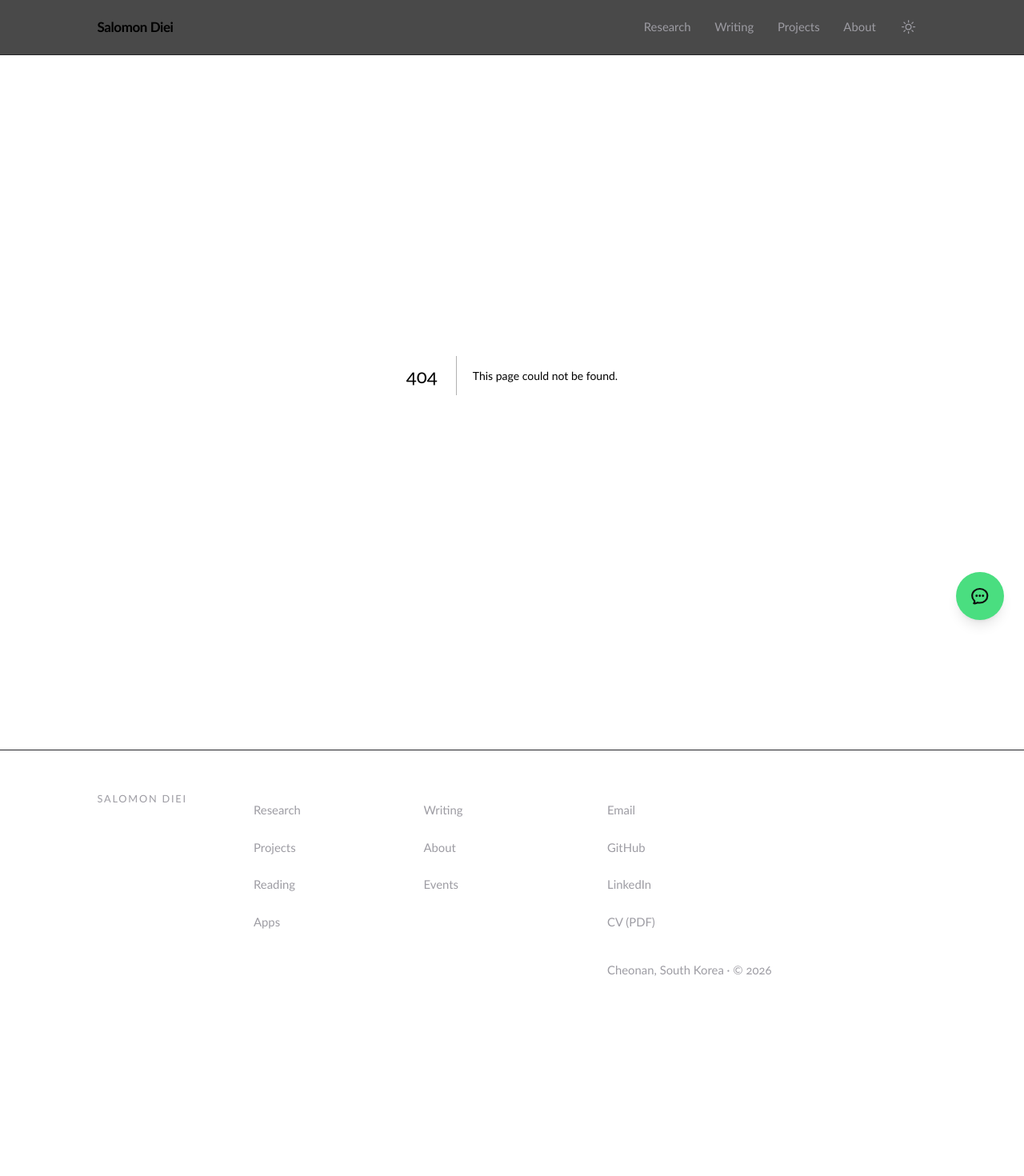
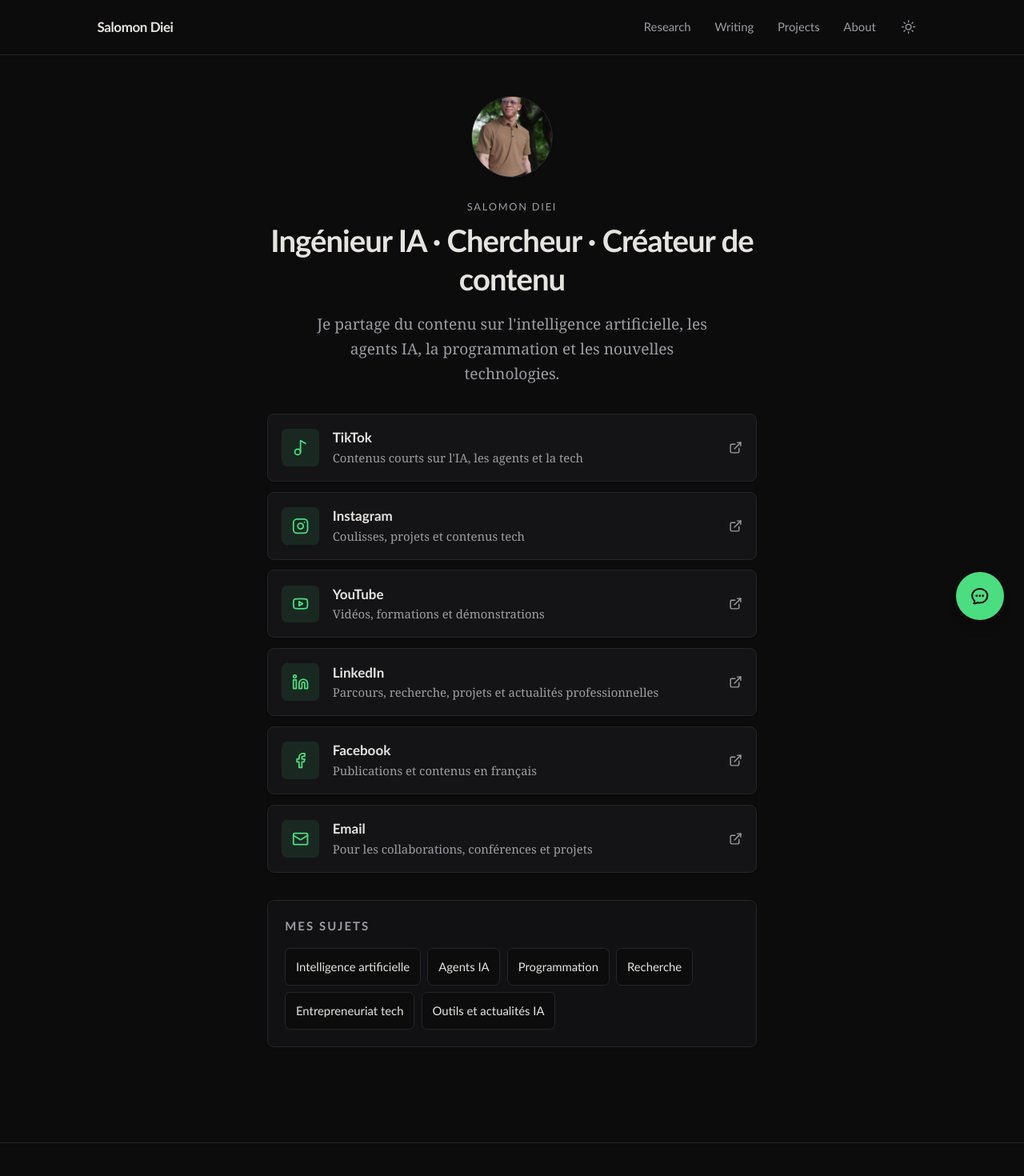
Before and after one commit to Salomondiei08/portfolio, a Next.js app: page /links in a window 1280 px wide. Before the commit this address had no page. Shown: the top 1470 px of the page at 80% size. Before the commit the page ends 1274 px from the top, so only its background shows below. Built offline with nearby package versions, Linux system fonts and the light colour scheme.

Commit message:
Add social links page

```diff
--- a/src/app/layout.tsx
+++ b/src/app/layout.tsx
@@ -103,6 +103,10 @@
               sameAs: [
                 "https://github.com/salomondiei08",
                 "https://linkedin.com/in/salomondiei",
+                "https://www.facebook.com/salomon.diei/",
+                "https://www.instagram.com/salomon.codes/",
+                "https://www.tiktok.com/@salomondiei",
+                "https://www.youtube.com/@Reinvent-Labs",
               ],
               jobTitle: "AI Engineer & Researcher",
               worksFor: {
--- /dev/null
+++ b/src/app/links/page.tsx
@@ -0,0 +1,177 @@
+import type { Metadata } from "next";
+import Image from "next/image";
+import {
+  ExternalLink,
+  Facebook,
+  Instagram,
+  Linkedin,
+  Mail,
+  Music2,
+  Youtube,
+  type LucideIcon,
+} from "lucide-react";
+
+export const metadata: Metadata = {
+  title: "Liens | Salomon Diei",
+  description:
+    "Tous les liens de Salomon Diei: TikTok, Instagram, YouTube, LinkedIn, Facebook et email.",
+  alternates: {
+    canonical: "https://salomondiei.com/links",
+  },
+  openGraph: {
+    title: "Salomon Diei | Liens",
+    description:
+      "Ingénieur IA, chercheur et créateur de contenu sur l'intelligence artificielle, les agents IA, la programmation et la tech.",
+    url: "https://salomondiei.com/links",
+    type: "profile",
+    images: [
+      {
+        url: "https://salomondiei.com/images/salomon.JPG",
+        width: 1200,
+        height: 630,
+        alt: "Salomon Diei",
+      },
+    ],
+  },
+  twitter: {
+    card: "summary_large_image",
+    title: "Salomon Diei | Liens",
+    description:
+      "Retrouve Salomon Diei sur TikTok, Instagram, YouTube, LinkedIn, Facebook et email.",
+    images: ["https://salomondiei.com/images/salomon.JPG"],
+  },
+};
+
+type SocialLink = {
+  name: string;
+  description: string;
+  href: string;
+  icon: LucideIcon;
+};
+
+const socialLinks: SocialLink[] = [
+  {
+    name: "TikTok",
+    description: "Contenus courts sur l'IA, les agents et la tech",
+    href: "https://www.tiktok.com/@salomondiei",
+    icon: Music2,
+  },
+  {
+    name: "Instagram",
+    description: "Coulisses, projets et contenus tech",
+    href: "https://www.instagram.com/salomon.codes/",
+    icon: Instagram,
+  },
+  {
+    name: "YouTube",
+    description: "Vidéos, formations et démonstrations",
+    href: "https://www.youtube.com/@Reinvent-Labs",
+    icon: Youtube,
+  },
+  {
+    name: "LinkedIn",
+    description: "Parcours, recherche, projets et actualités professionnelles",
+    href: "https://linkedin.com/in/salomondiei",
+    icon: Linkedin,
+  },
+  {
+    name: "Facebook",
+    description: "Publications et contenus en français",
+    href: "https://www.facebook.com/salomon.diei/",
+    icon: Facebook,
+  },
+  {
+    name: "Email",
+    description: "Pour les collaborations, conférences et projets",
+    href: "mailto:salomondiei08@gmail.com",
+    icon: Mail,
+  },
+];
+
+const topics = [
+  "Intelligence artificielle",
+  "Agents IA",
+  "Programmation",
+  "Recherche",
+  "Entrepreneuriat tech",
+  "Outils et actualités IA",
+];
+
+/**
+ * Standalone bio-link page for social profiles. It is intentionally not linked
+ * from the main navigation so it can be used as a clean social bio URL.
+ */
+export default function LinksPage() {
+  return (
+    <div className="mx-auto flex min-h-[calc(100vh-4rem)] w-full max-w-[36rem] flex-col px-0 py-8 sm:py-12">
+      <header className="flex flex-col items-center text-center">
+        <div className="relative h-24 w-24 overflow-hidden rounded-full border border-border bg-secondary shadow-sm">
+          <Image
+            src="/images/salomon.JPG"
+            alt="Salomon Diei"
+            fill
+            sizes="96px"
+            className="object-cover"
+            priority
+          />
+        </div>
+
+        <p className="eyebrow mt-6">Salomon Diei</p>
+        <h1 className="mt-2 font-sans text-3xl font-bold leading-tight tracking-tight sm:text-4xl">
+          Ingénieur IA · Chercheur · Créateur de contenu
+        </h1>
+        <p className="mt-4 max-w-[31rem] text-base leading-relaxed text-muted-foreground sm:text-lg">
+          Je partage du contenu sur l'intelligence artificielle, les agents IA, la programmation
+          et les nouvelles technologies.
+        </p>
+      </header>
+
+      <section aria-labelledby="social-links-title" className="mt-8">
+        <h2 id="social-links-title" className="sr-only">
+          Retrouve-moi ici
+        </h2>
+        <ul className="space-y-3">
+          {socialLinks.map((link) => (
+            <li key={link.href}>
+              <a
+                href={link.href}
+                target={link.href.startsWith("mailto:") ? undefined : "_blank"}
+                rel={link.href.startsWith("mailto:") ? undefined : "noopener noreferrer"}
+                className="group flex min-h-20 items-center gap-4 rounded-lg border border-border bg-card px-4 py-3 text-card-foreground shadow-sm transition-colors hover:border-primary/60 hover:bg-secondary/50 focus-visible:outline-none focus-visible:ring-2 focus-visible:ring-ring focus-visible:ring-offset-2 focus-visible:ring-offset-background"
+              >
+                <span className="flex h-11 w-11 shrink-0 items-center justify-center rounded-md bg-primary/10 text-primary">
+                  <link.icon className="h-5 w-5" aria-hidden="true" />
+                </span>
+                <span className="min-w-0 flex-1 text-left">
+                  <span className="block font-sans text-base font-bold leading-tight">{link.name}</span>
+                  <span className="mt-1 block text-sm leading-snug text-muted-foreground">
+                    {link.description}
+                  </span>
+                </span>
+                <ExternalLink
+                  className="h-4 w-4 shrink-0 text-muted-foreground transition-colors group-hover:text-primary"
+                  aria-hidden="true"
+                />
+              </a>
+            </li>
+          ))}
+        </ul>
+      </section>
+
+      <section aria-labelledby="topics-title" className="mt-8 rounded-lg border border-border bg-secondary/40 p-5">
+        <h2 id="topics-title" className="font-sans text-sm font-bold uppercase tracking-[0.14em] text-muted-foreground">
+          Mes sujets
+        </h2>
+        <ul className="mt-4 flex flex-wrap gap-2">
+          {topics.map((topic) => (
+            <li key={topic}>
+              <span className="inline-flex min-h-11 items-center rounded-md border border-border bg-background px-3 font-sans text-sm text-foreground">
+                {topic}
+              </span>
+            </li>
+          ))}
+        </ul>
+      </section>
+    </div>
+  );
+}
--- a/src/app/sitemap.ts
+++ b/src/app/sitemap.ts
@@ -13,6 +13,7 @@
     { url: `${baseUrl}/research`,     lastModified: new Date("2026-01-01") },
     { url: `${baseUrl}/gallery/apps`, lastModified: new Date("2026-01-01") },
     { url: `${baseUrl}/reading`,      lastModified: new Date("2026-01-01") },
+    { url: `${baseUrl}/links`,        lastModified: new Date("2026-10-02") },
   ];
 
   // Blog posts using their actual publish dates.
```
Also changed, not shown: 1 other file (tests, documents, lock files or other folders).
